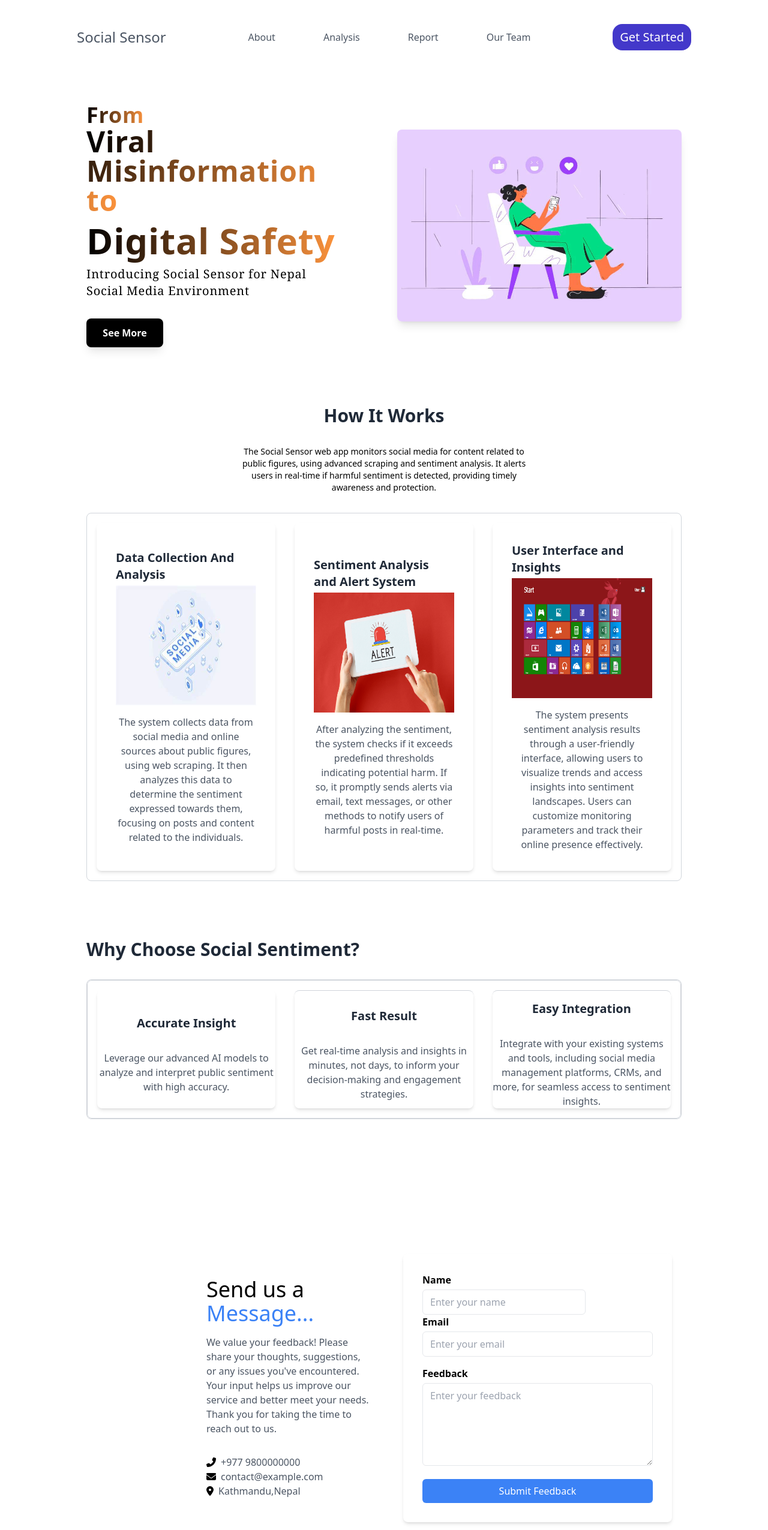
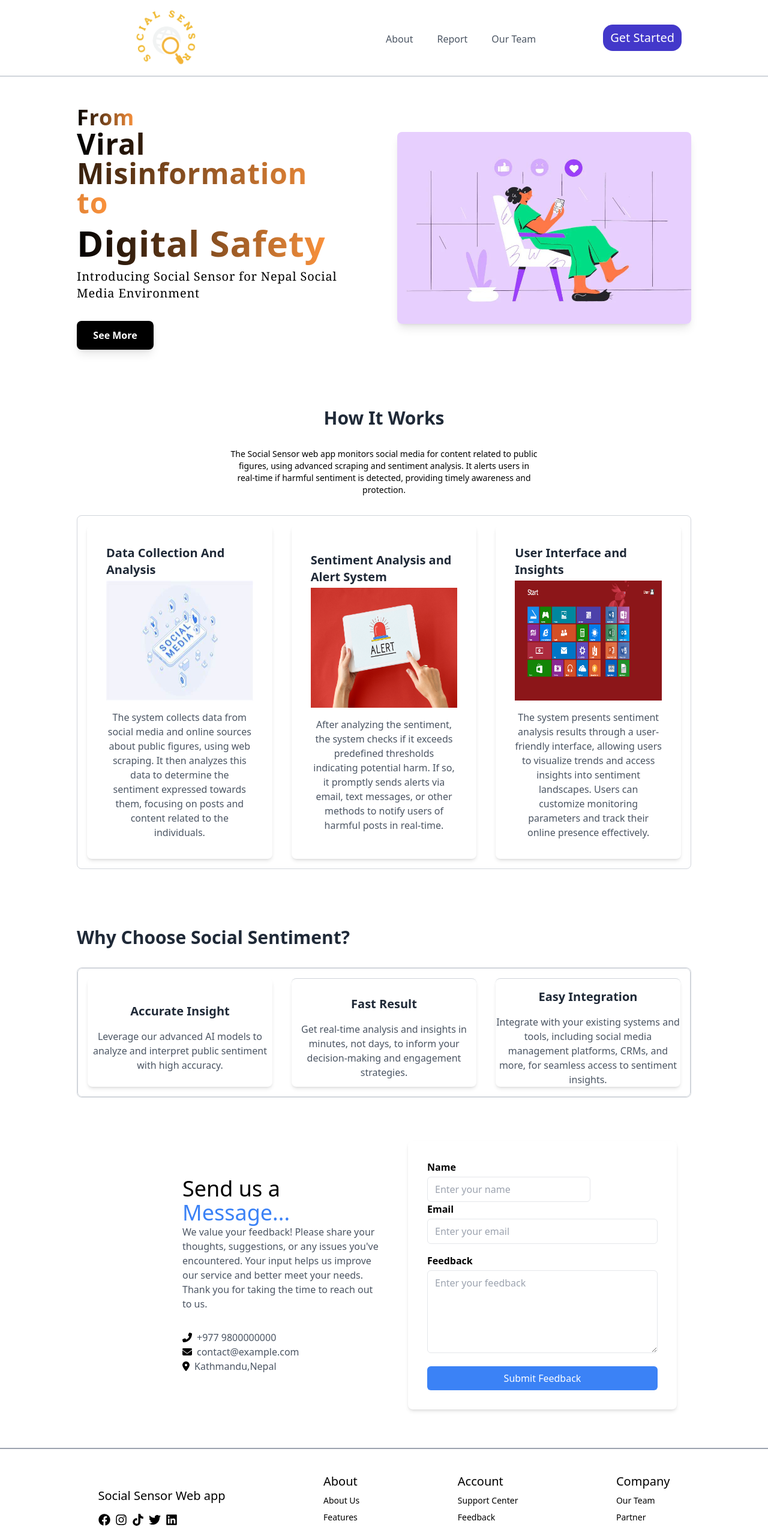
Before and after one commit to Ujj1225/Social-Sensor, a React (Vite) app in the folder Client /: page / in a window 1280 px wide. Shown: the top 2551 px of the page at 60% size. Built offline with nearby package versions, Linux system fonts and the light colour scheme.

Commit message:
minor update

```diff
--- a/Client /src/Components/Choose/Choose.jsx
+++ b/Client /src/Components/Choose/Choose.jsx
@@ -5,7 +5,7 @@ const Choose = ({ title, description }) => {
   return (
     <div className="rounded-lg shadow-md flex flex-col items-center justify-center hover:bg-blue-200">
       <h3 className="text-xl font-semibold text-gray-800 mb-4 mt-4">{title}</h3>
-      <div className="w-1/2 h-p mb-4"></div>
+      <div className="w-1/2 h-p"></div>
       <p className="text-gray-600 text-center">{description}</p>
     </div>
   );
--- a/Client /src/Components/FeedbackForm/FeedbackForm.jsx
+++ b/Client /src/Components/FeedbackForm/FeedbackForm.jsx
@@ -8,10 +8,10 @@ import {
 
 const FeedbackSection = () => {
   return (
-    <div className="flex justify-center items-center h-screen">
-      <div className="w-1/2 p-6">
+    <div className=" flex  justify-center items-center">
+      <div className="w-1/2">
         <div className="text-start ml-48">
-          <h2 className="text-4xl text-start mb-4">
+          <h2 className="text-4xl text-start">
             Send us a{" "}
             <span className=" text-blue-500 cursor-pointer">Message...</span>
           </h2>
--- a/Client /src/Components/Footer/Footer.jsx
+++ b/Client /src/Components/Footer/Footer.jsx
@@ -4,11 +4,12 @@ import { Link } from "react-router-dom";
 
 const Footer = () => {
   return (
-    <div className="flex flex-col gap-10 justify-between items-center w-full bg-black text-gray-300 py-6 pt-10 text-sm">
-      <div className="mx-auto flex justify-evenly items-center w-full">
-        <div className="flex flex-col gap-1 justify-center items-start">
-          <div className="text-xl text-gray-400">Social Sensor Web app</div>
-          <div className="mt-3 flex text-xl gap-2 text-gray-500 ">
+    <div className="flex  flex-col gap-10 justify-between  items-center w-screen bg-white text-black py-6 pt-10 text-sm left-0 right-0">
+      <hr className="w-full border-gray-400 border-t-2" />
+      <div className="mx-auto flex  justify-evenly items-center w-full">
+        <div className="flex  flex-col gap-1 justify-center items-start">
+          <div className="text-xl text-black">Social Sensor Web app</div>
+          <div className="mt-3 flex text-xl gap-2 text-black ">
             <FaFacebook className="hover:text-purple-900" />
             <FaInstagram className="hover:text-purple-900" />
             <FaTiktok className="hover:text-purple-900" />
@@ -17,19 +18,19 @@ const Footer = () => {
           </div>
         </div>
         <div className="flex flex-col gap-2">
-          <h1 className="text-xl text-white">About</h1>
+          <h1 className="text-xl text-black">About</h1>
           <div className="hover:text-purple-900">About Us</div>
           <div className="hover:text-purple-900">Features</div>
           <div className="hover:text-purple-900">News</div>
         </div>
         <div className="flex flex-col gap-2">
-          <h1 className="text-xl text-white">Account</h1>
+          <h1 className="text-xl text-black">Account</h1>
           <div className="hover:text-purple-900">Support Center</div>
           <div className="hover:text-purple-900">Feedback</div>
           <div className="hover:text-purple-900">Contact Us</div>
         </div>
         <div className="flex flex-col gap-2">
-          <h1 className="text-xl text-white"> Company</h1>
+          <h1 className="text-xl text-black"> Company</h1>
           <Link to="/our-team">
             <div className="hover:text-purple-900">Our Team</div>
           </Link>
@@ -37,7 +38,7 @@ const Footer = () => {
           <div className="hover:text-purple-900">FAQ</div>
         </div>
       </div>
-      <div className="text-gray-400 text-lg">
+      <div className="text-black text-lg">
         &#169; Social Sensor 2024. All rights reserved.
       </div>
     </div>
--- a/Client /src/Components/Header/Header.jsx
+++ b/Client /src/Components/Header/Header.jsx
@@ -2,38 +2,41 @@ import { Link } from "react-router-dom";
 
 const Header = () => {
   return (
-    <header className="w-full flex justify-between items-center text-gray-600 my-10">
+    <header className="w-screen h-32 border-b-2 border-gray-300 flex justify-between items-center px-8 py-4">
       {/* Logo Section */}
-      <div className="flex justify-center items-center text-2xl ">
-        Social Sensor
-      </div>
 
+      <img
+        src="../src/assets/images/Analysis Logo.png"
+        alt="Logo"
+        className="mx-32 h-60 mt-4"
+      />
       {/* Navigation section */}
-      <ul className="flex justify-center items-center gap-20">
-        <Link to="/Hero-section">
-          <li className="text-gray-600 hover:text-purple-700  cursor-pointer">
+      <div className="flex">
+        <div class="flex justify-end items-end mb-2">
+          <ul class="flex gap-10">
+            <li class="text-gray-600 hover:text-purple-700 cursor-pointer">
+              <a href="/Hero-section" class="block">
                 About
+              </a>
             </li>
-        </Link>
-        <li className="text-gray-600 hover:text-purple-700  cursor-pointer">
-          Analysis
-        </li>
-        <li className="text-gray-600 hover:text-purple-700  cursor-pointer">
+            <li class="text-gray-600 hover:text-purple-700 cursor-pointer">
               Report
             </li>
-        <Link to="/our-team">
-          <li className="text-gray-600 hover:text-purple-700  cursor-pointer">
+            <li class="text-gray-600 hover:text-purple-700 cursor-pointer">
+              <a href="/our-team" class="block">
                 Our Team
+              </a>
             </li>
-        </Link>
           </ul>
+        </div>
 
         {/* Get Started button */}
         <Link to="/mainsection">
-        <button className="bg-indigo-700 text-white  text-xl px-3 py-2 rounded-2xl hover:bg-purple-950">
+          <button className="mx-28 bg-indigo-700 text-white  text-xl px-3 py-2 rounded-2xl hover:bg-violet-400">
             Get Started
           </button>
         </Link>
+      </div>
     </header>
   );
 };
--- a/Client /src/Layout/Layout.jsx
+++ b/Client /src/Layout/Layout.jsx
@@ -3,7 +3,7 @@ import PropTypes from "prop-types";
 const Layout = ({ children }) => {
   return (
     <div className="bg-white">
-      <div className="mx-32 flex flex-col justify-center items-center">
+      <div className="mx-28 flex flex-col justify-center items-center">
         {children}
       </div>
     </div>
```
Lines whose indentation alone changed are shown as unchanged.
